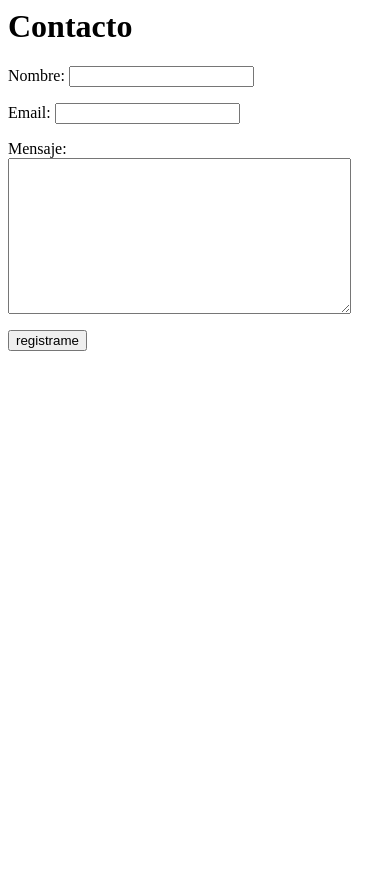
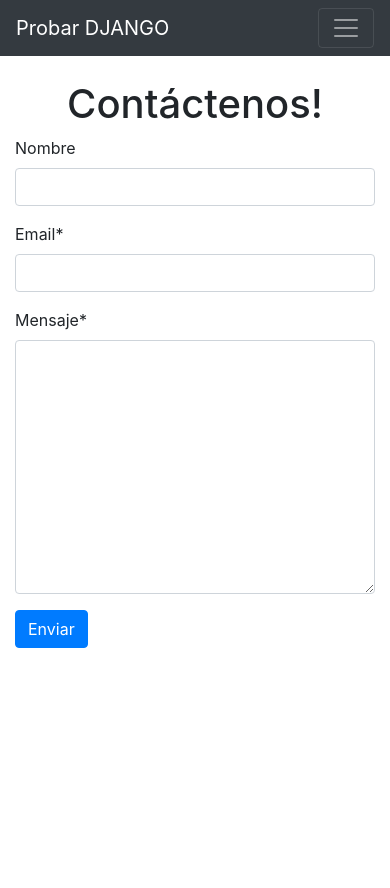
Before and after one commit to DarioZubaray/ProbarPythonDjango-1.10, a Django app: page /contacto/ in a window 390 px wide. Shown: the top 888 px of the page. Before the commit the page ends 351 px from the top, so only its background shows below. Run offline with Django 3.2, Linux system fonts and the light colour scheme; some libraries are stand-ins or nearby versions.

Commit message:
agregando un poco masd e estilo bootstrap

```diff
--- a/src/boletin/views.py
+++ b/src/boletin/views.py
@@ -62,7 +62,10 @@ def contacto(request):
             [settings.EMAIL_HOST_USER],
             fail_silently=False,
         )
+
+    titulo_contacto = "Contáctenos!"
     context = {
-        "form": form
+        "form": form,
+        "titulo_contacto": titulo_contacto
     }
     return render(request, "contacto.html", context)
--- a/src/templates/contacto.html
+++ b/src/templates/contacto.html
@@ -1,6 +1,22 @@
+{% extends "base.html" %}
+{% load crispy_forms_tags %}
+
 <h1>Contacto</h1>
 
-<form method="POST" action="">{% csrf_token %}
-    {{ form.as_p }}
-    <input type="submit" value="registrame">
-</form>
+{% block content %}
+
+{% if titulo_contacto %}
+<h1 class="text-align-center">{{titulo_contacto}}</h1>
+{% endif %}
+
+<div class="row">
+    <div class="col-sm-offset-3 col-sm-6">
+
+        <form method="POST" action="">{% csrf_token %}
+            {{ form | crispy }}
+            <input class="btn btn-primary" type="submit" value="Enviar">
+        </form>
+
+    </div>
+</div>
+{% endblock %}
```
